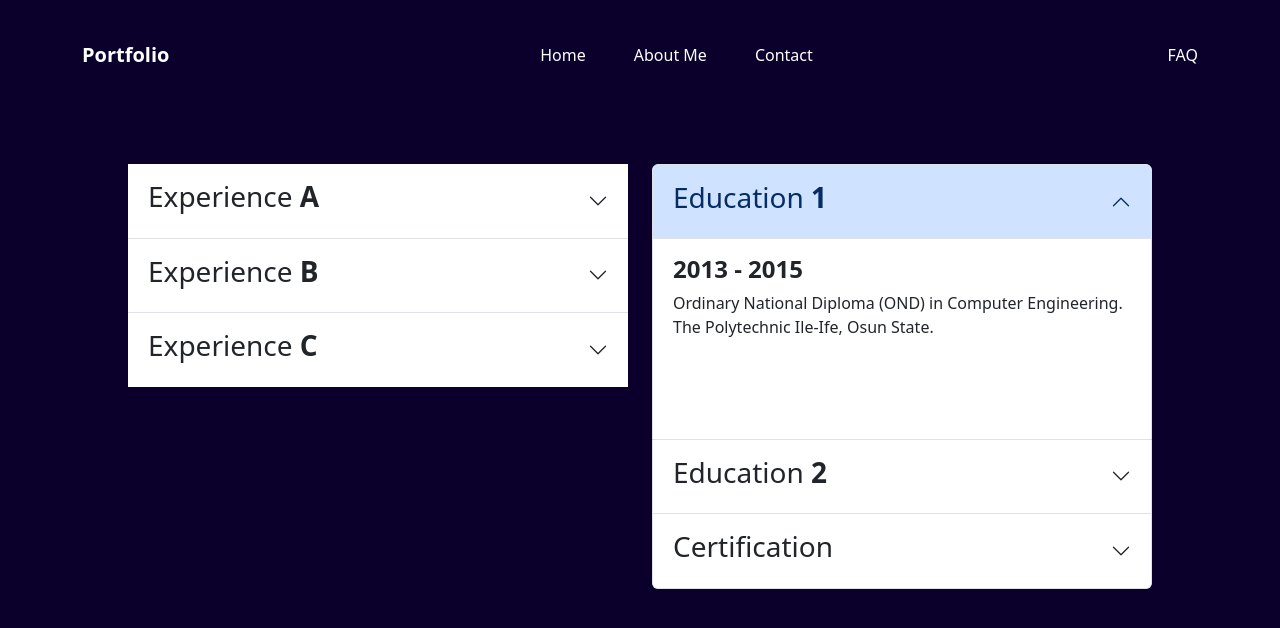
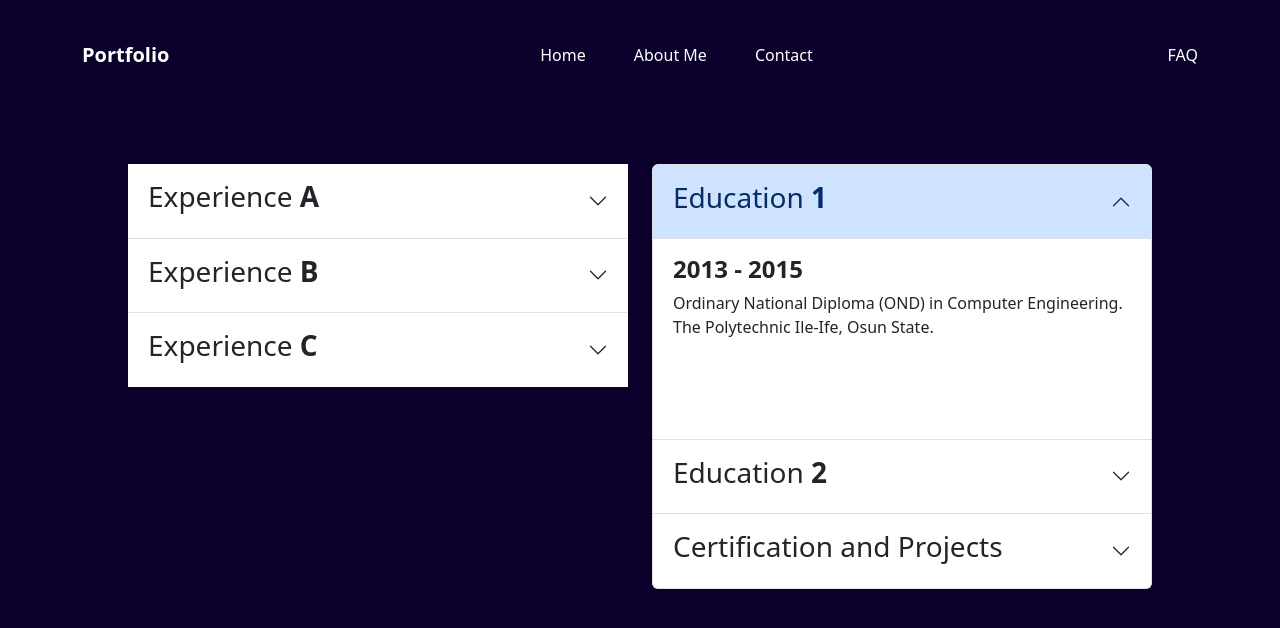
Before and after one commit to SAM1-B/ADELEKE-PORTFOLIO, a plain HTML site: page about.html in a window 1280 px wide. Drawn offline with nearby package versions, Linux system fonts and the light colour scheme.

Commit message:
Added Projects to Certificate

```diff
--- a/about.html
+++ b/about.html
@@ -132,7 +132,7 @@
             <div class="accordion-item">
               <h2 class="accordion-header">
                 <button class="accordion-button collapsed" type="button" data-bs-toggle="collapse" data-bs-target="#collapseThree" aria-expanded="false" aria-controls="collapseThree">
-                 <h3> Certification</h3>
+                 <h3> Certification and Projects</h3>
                 </button>
               </h2>
               <div id="collapseThree" class="accordion-collapse collapse" data-bs-parent="#accordionExample">
```
